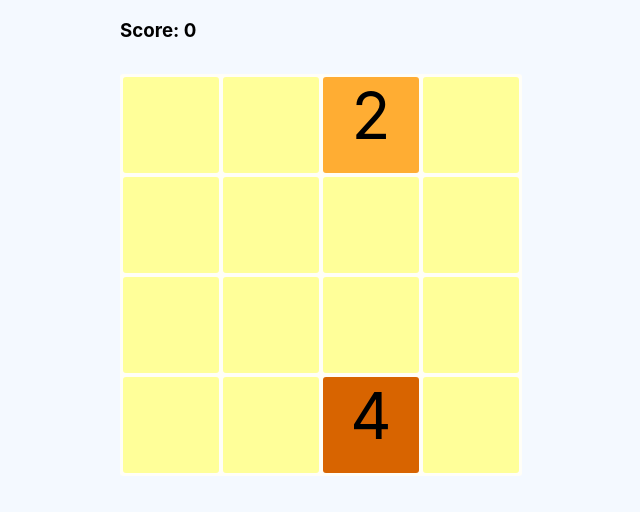
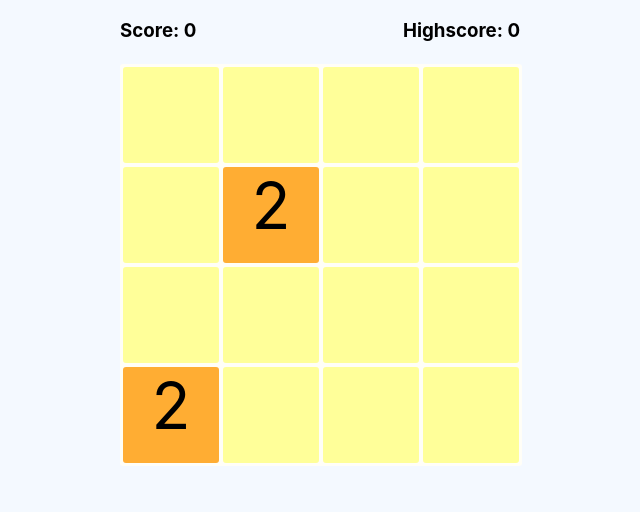
Before and after one commit to iDmitryi/2048, a React (Create React App) app: page / in a window 1280 px wide. Shown: the top 512 px of the page, without its empty margins (320-960 px from the left). Built offline with nearby package versions, Linux system fonts and the light colour scheme.

Commit message:
Added highscore.

```diff
--- a/src/App.css
+++ b/src/App.css
@@ -23,6 +23,7 @@ table {
 
 .score {
   margin: auto;
+  height: 2em;
 }
 
 .tile {
--- a/src/components/board/Board.js
+++ b/src/components/board/Board.js
@@ -19,6 +19,7 @@ function Board(props) {
     const [tiles, setTiles] = useState(initiateBoard());
     const [score, setScore] = useState(0);
     const [gameStatus, setGameStatus] = useState(false);
+    const [highScore, setHighScore] = useState(0);
 
     useEffect( () => {
         if (gameStatus === false){
@@ -33,6 +34,10 @@ function Board(props) {
     useEffect( () => {
       checkGameStatus(tiles);
     }, [tiles])
+
+    useEffect( () => {
+        setHighScore( (score > highScore) ? score : highScore )
+    },[gameStatus])
 
 // =====
 
@@ -79,9 +84,9 @@ function Board(props) {
         setTiles(initiateBoard());
     }
 
-    function renderRow(row) {
+    function renderRow(row, row_index) {
         return (
-            <tr className="row">
+            <tr key={row_index} className="row">
                 {row.map((tile, i) => <td key={i.toString()}><Tile value={tile} /></td>)}
             </tr>
         )
@@ -89,12 +94,12 @@ function Board(props) {
 
     return (
         <div className="container">
-            <ScoreBoard score={score} />
+            <ScoreBoard score={score} highscore={highScore} />
             <div className="board">
                 {(gameStatus !== false) ? <GameOverDiv status={gameStatus} /> : null}
                 <table className="table">
                 <tbody>
-                    {tiles.map((row) => renderRow(row))}
+                    {tiles.map((row, i) => renderRow(row, i))}
                 </tbody>
                 </table>
             </div>
--- a/src/components/score/ScoreBoard.js
+++ b/src/components/score/ScoreBoard.js
@@ -1,8 +1,11 @@
-function ScoreBoard(props) {
+function ScoreBoard( {score, highscore} ) {
     return (
         <div className="score">
-            <div>
-                <h3>Score: {props.score}</h3>
+            <div style={{'float':'left'}}>
+                <h3>Score: {score}</h3>
+            </div>
+            <div style={{'float':'right'}}>
+            	<h3>Highscore: {highscore}</h3>
             </div>
         </div>
     )
```
